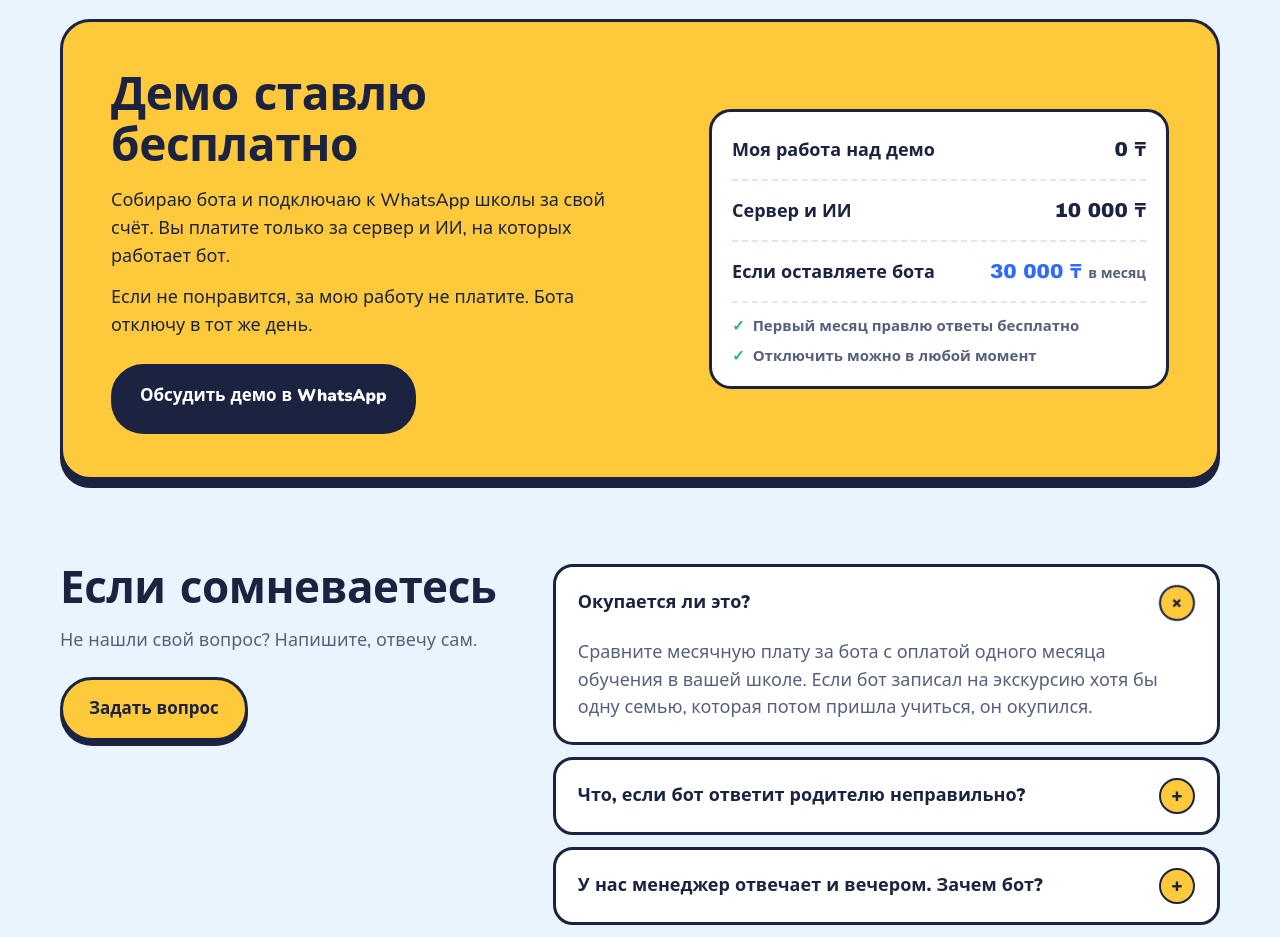
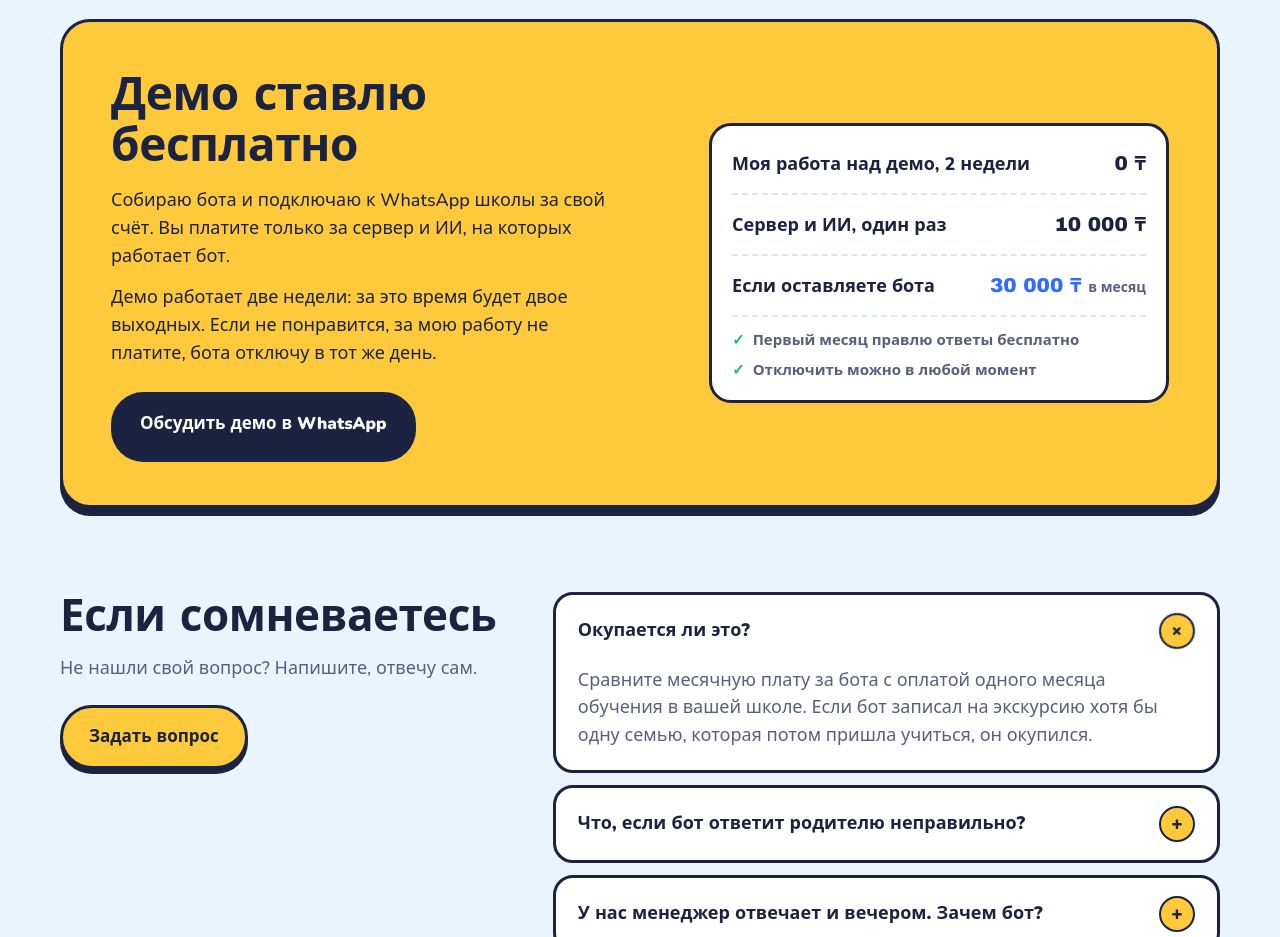
Before and after one commit to marvindpp/daulet-school, a plain HTML site: page index.html in a window 1280 px wide. Shown: the part 2560-3497 px from the top of the page. Drawn offline with nearby package versions, Linux system fonts and the light colour scheme; a web font is replaced by a local one.

Commit message:
Оффер: демо 2 недели, 10 000 ₸ один раз
Co-Authored-By: Claude Opus 5.5 <noreply@anthropic.com>
Claude-Session: https://claude.ai/code/session_016quqUHuXrbGAyCXTkn4Qsh

```diff
--- a/index.html
+++ b/index.html
@@ -511,12 +511,12 @@ footer{margin-top:84px;background:var(--paper);border-top:3px solid var(--ink);p
       <div class="ol">
         <h2>Демо ставлю бесплатно</h2>
         <p>Собираю бота и подключаю к WhatsApp школы за свой счёт. Вы платите только за сервер и ИИ, на которых работает бот.</p>
-        <p>Если не понравится, за мою работу не платите. Бота отключу в тот же день.</p>
+        <p>Демо работает две недели: за это время будет двое выходных. Если не понравится, за мою работу не платите, бота отключу в тот же день.</p>
         <a class="btn" href="https://wa.me/77086457576?text=%D0%97%D0%B4%D1%80%D0%B0%D0%B2%D1%81%D1%82%D0%B2%D1%83%D0%B9%D1%82%D0%B5%2C%20%D0%94%D0%B0%D1%83%D0%BB%D0%B5%D1%82.%20%D0%A5%D0%BE%D1%87%D1%83%20%D0%BE%D0%B1%D1%81%D1%83%D0%B4%D0%B8%D1%82%D1%8C%20%D0%B4%D0%B5%D0%BC%D0%BE%20%D0%B1%D0%BE%D1%82%D0%B0%20%D0%B4%D0%BB%D1%8F%20%D0%BD%D0%B0%D1%88%D0%B5%D0%B9%20%D1%88%D0%BA%D0%BE%D0%BB%D1%8B." target="_blank" rel="noopener">Обсудить демо в WhatsApp</a>
       </div>
       <div class="or">
-        <div class="row"><span>Моя работа над демо</span><b>0 ₸</b></div>
-        <div class="row"><span>Сервер и ИИ</span><b>10&nbsp;000&nbsp;₸</b></div>
+        <div class="row"><span>Моя работа над демо, 2 недели</span><b>0 ₸</b></div>
+        <div class="row"><span>Сервер и ИИ, один раз</span><b>10&nbsp;000&nbsp;₸</b></div>
         <div class="row hi"><span>Если оставляете бота</span><b>30&nbsp;000&nbsp;₸ <small>в месяц</small></b></div>
         <ul>
           <li>Первый месяц правлю ответы бесплатно</li>
```
